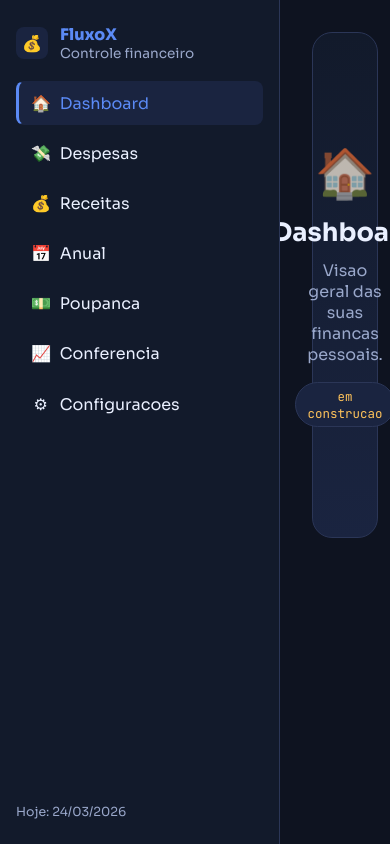
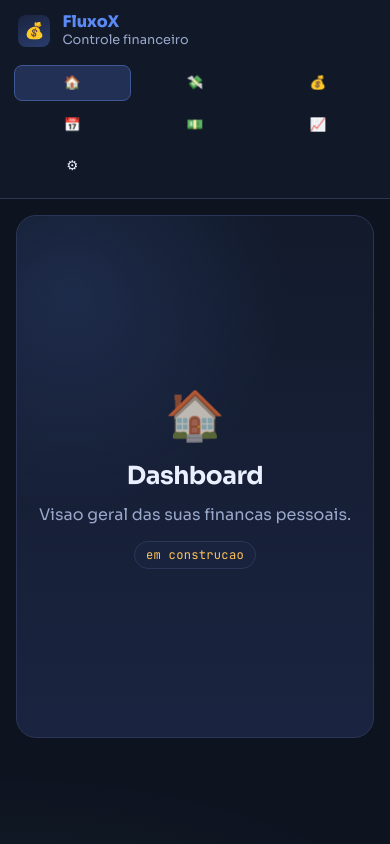
Before and after one commit to pedrohenriquesilva-dev/FluxoX, a React (Vite) app: page / in a window 390 px wide. Built offline with nearby package versions, Linux system fonts and the light colour scheme.

Commit message:
style: visual polish, hover states and responsive improvements

```diff
--- a/src/components/transactions/TransactionList.css
+++ b/src/components/transactions/TransactionList.css
@@ -1,47 +1,56 @@
 .transaction-list {
   border: 1px solid var(--border);
   border-radius: var(--radius-lg);
-  background: var(--card);
-  padding: 1rem;
+  background: linear-gradient(180deg, color-mix(in srgb, var(--card) 95%, #000), var(--card));
+  padding: 0.95rem;
   display: grid;
-  gap: 0.8rem;
+  gap: 0.75rem;
 }
 
 .transaction-list__header {
   display: flex;
   align-items: center;
   justify-content: space-between;
-  gap: 0.8rem;
+  gap: 0.75rem;
 }
 
 .transaction-list__title {
-  font-size: 1.1rem;
+  font-size: 1.04rem;
 }
 
 .transaction-list__count {
   color: var(--muted);
-  font-size: 0.85rem;
+  font-size: 0.82rem;
+  border: 1px solid var(--border);
+  border-radius: 999px;
+  padding: 0.14rem 0.52rem;
 }
 
 .transaction-list__empty {
-  padding: 0.4rem 0;
+  padding: 0.45rem 0;
 }
 
 .transaction-list__items {
   list-style: none;
   display: grid;
-  gap: 0.55rem;
+  gap: 0.5rem;
 }
 
 .transaction-list__item {
   border: 1px solid var(--border);
   border-radius: var(--radius-md);
-  background: var(--card2);
-  padding: 0.7rem;
+  background: color-mix(in srgb, var(--card2) 90%, transparent);
+  padding: 0.68rem;
   display: flex;
   align-items: center;
   justify-content: space-between;
-  gap: 0.8rem;
+  gap: 0.72rem;
+  transition: border-color 0.2s ease, transform 0.2s ease;
+}
+
+.transaction-list__item:hover {
+  border-color: color-mix(in srgb, var(--accent) 35%, var(--border));
+  transform: translateY(-1px);
 }
 
 .transaction-list__description {
@@ -49,19 +58,19 @@
 }
 
 .transaction-list__meta {
-  font-size: 0.82rem;
-  margin-top: 0.15rem;
+  font-size: 0.8rem;
+  margin-top: 0.12rem;
 }
 
 .transaction-list__right {
   display: grid;
   justify-items: end;
-  gap: 0.35rem;
+  gap: 0.32rem;
 }
 
 .transaction-list__actions {
   display: flex;
-  gap: 0.35rem;
+  gap: 0.32rem;
 }
 
 .transaction-list__btn {
@@ -70,15 +79,42 @@
   background: var(--card);
   color: var(--text);
   font: inherit;
-  font-size: 0.78rem;
-  padding: 0.32rem 0.55rem;
+  font-size: 0.76rem;
+  padding: 0.3rem 0.52rem;
   cursor: pointer;
   display: inline-flex;
   align-items: center;
-  gap: 0.3rem;
+  gap: 0.28rem;
+  transition: filter 0.2s ease, transform 0.2s ease;
+}
+
+.transaction-list__btn:hover {
+  filter: brightness(1.06);
+  transform: translateY(-1px);
 }
 
 .transaction-list__btn--danger {
   color: var(--danger);
   border-color: color-mix(in srgb, var(--danger) 45%, var(--border));
 }
+
+@media (max-width: 760px) {
+  .transaction-list__item {
+    align-items: flex-start;
+    flex-direction: column;
+  }
+
+  .transaction-list__right {
+    width: 100%;
+    justify-items: start;
+  }
+
+  .transaction-list__actions {
+    width: 100%;
+  }
+
+  .transaction-list__btn {
+    flex: 1;
+    justify-content: center;
+  }
+}
--- a/src/components/ui/Layout.css
+++ b/src/components/ui/Layout.css
@@ -1,13 +1,24 @@
 .layout {
   display: flex;
   min-height: 100vh;
-  background: var(--bg);
+  background: transparent;
 }
 
 .layout__main {
   flex: 1;
-  max-width: 1100px;
+  max-width: 1140px;
   width: 100%;
-  padding: 2rem;
+  padding: 1.4rem 1.6rem 2.2rem;
   overflow-y: auto;
+  margin-inline: auto;
 }
+
+@media (max-width: 900px) {
+  .layout {
+    flex-direction: column;
+  }
+
+  .layout__main {
+    padding: 1rem 1rem 1.5rem;
+  }
+}
--- a/src/components/ui/Sidebar.css
+++ b/src/components/ui/Sidebar.css
@@ -5,16 +5,18 @@
   top: 0;
   display: flex;
   flex-direction: column;
-  padding: 1.5rem 1rem;
-  background: var(--card);
+  padding: 1.2rem 0.9rem;
+  background: color-mix(in srgb, var(--card) 93%, #000 7%);
   border-right: 1px solid var(--border);
+  backdrop-filter: blur(10px);
 }
 
 .sidebar__logo {
   display: flex;
   align-items: center;
   gap: 0.75rem;
-  margin-bottom: 1.2rem;
+  margin-bottom: 1rem;
+  padding-inline: 0.3rem;
 }
 
 .sidebar__logo-mark {
@@ -23,23 +25,25 @@
   display: grid;
   place-items: center;
   border-radius: var(--radius-sm);
-  background: var(--card2);
+  background: linear-gradient(160deg, var(--card2), color-mix(in srgb, var(--accent) 24%, var(--card2)));
 }
 
 .sidebar__logo-name {
   color: var(--accent);
   font-weight: 800;
+  line-height: 1;
 }
 
 .sidebar__logo-sub {
   color: var(--muted);
-  font-size: 0.85rem;
+  font-size: 0.8rem;
+  margin-top: 0.12rem;
 }
 
 .sidebar__nav {
   display: flex;
   flex-direction: column;
-  gap: 0.4rem;
+  gap: 0.34rem;
 }
 
 .sidebar__item {
@@ -50,24 +54,27 @@
   color: var(--text);
   text-align: left;
   font: inherit;
+  font-size: 0.95rem;
   border-radius: var(--radius-sm);
-  padding: 0.65rem 0.75rem;
+  padding: 0.58rem 0.68rem;
   display: flex;
   align-items: center;
-  gap: 0.6rem;
+  gap: 0.58rem;
   cursor: pointer;
-  transition: background-color 0.2s ease, border-color 0.2s ease, color 0.2s ease;
+  transition: background-color 0.2s ease, border-color 0.2s ease, color 0.2s ease, transform 0.2s ease;
 }
 
 .sidebar__item:hover {
-  background: var(--card2);
-  border-color: var(--border);
+  background: color-mix(in srgb, var(--card2) 86%, transparent);
+  border-color: color-mix(in srgb, var(--muted) 25%, var(--border));
+  transform: translateX(1px);
 }
 
 .sidebar__item--active {
   color: var(--accent);
-  background: var(--card2);
+  background: color-mix(in srgb, var(--accent) 12%, var(--card2));
   border-left-color: var(--accent);
+  border-color: color-mix(in srgb, var(--accent) 40%, var(--border));
 }
 
 .sidebar__item-icon {
@@ -77,7 +84,45 @@
 
 .sidebar__footer {
   margin-top: auto;
-  padding-top: 1rem;
+  padding: 0.9rem 0.4rem 0.2rem;
   color: var(--muted);
-  font-size: 0.78rem;
+  font-size: 0.76rem;
 }
+
+@media (max-width: 900px) {
+  .sidebar {
+    width: 100%;
+    height: auto;
+    position: static;
+    border-right: 0;
+    border-bottom: 1px solid var(--border);
+    padding: 0.85rem;
+  }
+
+  .sidebar__nav {
+    display: grid;
+    grid-template-columns: repeat(4, minmax(0, 1fr));
+    gap: 0.35rem;
+  }
+
+  .sidebar__item {
+    justify-content: center;
+    border-left-width: 1px;
+    font-size: 0.84rem;
+    padding: 0.5rem 0.4rem;
+  }
+
+  .sidebar__item span:last-child {
+    display: none;
+  }
+
+  .sidebar__footer {
+    display: none;
+  }
+}
+
+@media (max-width: 600px) {
+  .sidebar__nav {
+    grid-template-columns: repeat(3, minmax(0, 1fr));
+  }
+}
--- a/src/components/ui/StatCard.css
+++ b/src/components/ui/StatCard.css
@@ -1,10 +1,17 @@
 .stat-card {
   border: 1px solid var(--border);
   border-radius: var(--radius-lg);
-  background: linear-gradient(180deg, var(--card), var(--card2));
-  padding: 1rem;
+  background: linear-gradient(180deg, color-mix(in srgb, var(--card) 92%, #000), var(--card2));
+  padding: 0.95rem;
   display: grid;
-  gap: 0.7rem;
+  gap: 0.62rem;
+  transition: border-color 0.2s ease, transform 0.2s ease, box-shadow 0.2s ease;
+}
+
+.stat-card:hover {
+  transform: translateY(-1px);
+  border-color: color-mix(in srgb, var(--accent) 45%, var(--border));
+  box-shadow: 0 10px 18px color-mix(in srgb, #000 24%, transparent);
 }
 
 .stat-card__top {
@@ -15,7 +22,8 @@
 
 .stat-card__title {
   color: var(--muted);
-  font-size: 0.9rem;
+  font-size: 0.86rem;
+  line-height: 1.3;
 }
 
 .stat-card__icon {
@@ -25,11 +33,13 @@
   place-items: center;
   border: 1px solid var(--border);
   border-radius: var(--radius-sm);
+  background: color-mix(in srgb, var(--card2) 90%, transparent);
 }
 
 .stat-card__value {
-  font-size: clamp(1.3rem, 2.2vw, 1.7rem);
+  font-size: clamp(1.25rem, 2vw, 1.62rem);
   font-weight: 700;
+  letter-spacing: -0.02em;
 }
 
 .stat-card__trend {
@@ -38,16 +48,25 @@
   align-items: center;
   width: fit-content;
   border-radius: 999px;
-  padding: 0.15rem 0.55rem;
-  font-size: 0.8rem;
+  padding: 0.17rem 0.56rem;
+  font-size: 0.78rem;
+  border: 1px solid transparent;
 }
 
 .stat-card__trend--up {
-  background: color-mix(in srgb, var(--success) 20%, transparent);
+  background: color-mix(in srgb, var(--success) 16%, transparent);
   color: var(--success);
+  border-color: color-mix(in srgb, var(--success) 40%, transparent);
 }
 
 .stat-card__trend--down {
-  background: color-mix(in srgb, var(--danger) 20%, transparent);
+  background: color-mix(in srgb, var(--danger) 16%, transparent);
   color: var(--danger);
+  border-color: color-mix(in srgb, var(--danger) 40%, transparent);
 }
+
+@media (max-width: 640px) {
+  .stat-card {
+    padding: 0.85rem;
+  }
+}
--- a/src/index.css
+++ b/src/index.css
@@ -26,8 +26,8 @@
 }
 
 *::-webkit-scrollbar {
-  width: 10px;
-  height: 10px;
+  width: 9px;
+  height: 9px;
 }
 
 *::-webkit-scrollbar-track {
@@ -35,7 +35,7 @@
 }
 
 *::-webkit-scrollbar-thumb {
-  background: var(--card2);
+  background: color-mix(in srgb, var(--muted) 28%, var(--card2));
   border-radius: 999px;
   border: 2px solid var(--card);
 }
@@ -43,13 +43,19 @@
 html,
 body,
 #root {
-  min-height: 100%;
+  min-height: 100vh;
 }
 
 body {
   font-family: var(--font);
   color: var(--text);
-  background: var(--bg);
+  background:
+    radial-gradient(1100px 550px at 100% -20%, color-mix(in srgb, var(--accent) 18%, transparent), transparent 55%),
+    radial-gradient(900px 460px at 0% 120%, color-mix(in srgb, var(--success) 10%, transparent), transparent 52%),
+    var(--bg);
+  line-height: 1.35;
+  -webkit-font-smoothing: antialiased;
+  text-rendering: optimizeLegibility;
 }
 
 .text-muted {
@@ -75,9 +81,10 @@ body {
 .font-mono {
   font-family: var(--mono);
 }
+
 .day5 {
   display: grid;
-  gap: 1.2rem;
+  gap: 1rem;
 }
 
 .day5__header {
@@ -88,28 +95,55 @@ body {
 }
 
 .day5__title {
-  font-size: clamp(1.25rem, 2.4vw, 1.8rem);
+  font-size: clamp(1.3rem, 2.2vw, 1.95rem);
+  letter-spacing: -0.02em;
 }
 
 .day5__grid {
   display: grid;
-  grid-template-columns: repeat(auto-fit, minmax(220px, 1fr));
-  gap: 0.9rem;
+  grid-template-columns: repeat(auto-fit, minmax(230px, 1fr));
+  gap: 0.75rem;
 }
 
 .day5__button {
   border: 1px solid var(--border);
-  background: var(--accent);
+  background: linear-gradient(180deg, color-mix(in srgb, var(--accent) 88%, #fff), var(--accent));
   color: var(--text);
   border-radius: var(--radius-sm);
-  padding: 0.55rem 0.9rem;
+  padding: 0.52rem 0.88rem;
   font: inherit;
+  font-weight: 600;
+  box-shadow: 0 4px 12px color-mix(in srgb, var(--accent) 28%, transparent);
   cursor: pointer;
+  transition: transform 0.18s ease, box-shadow 0.18s ease, filter 0.18s ease;
+}
+
+.day5__button:hover {
+  transform: translateY(-1px);
+  filter: brightness(1.04);
+  box-shadow: 0 8px 16px color-mix(in srgb, var(--accent) 35%, transparent);
+}
+
+.day5__button:active {
+  transform: translateY(0);
+}
+
+.day5__button:disabled {
+  opacity: 0.56;
+  cursor: not-allowed;
+  transform: none;
+  box-shadow: none;
+  filter: none;
 }
 
 .day5__button--ghost {
-  background: var(--card2);
-  color: var(--text);
+  background: color-mix(in srgb, var(--card2) 80%, transparent);
+  box-shadow: none;
+}
+
+.day5__button--ghost:hover {
+  filter: brightness(1.05);
+  box-shadow: none;
 }
 
 .day6__list {
@@ -139,3 +173,25 @@ body {
   background: var(--card2);
   padding: 0.55rem 0.7rem;
 }
+
+@media (max-width: 900px) {
+  .day5__header {
+    align-items: flex-start;
+    flex-direction: column;
+  }
+}
+
+@media (max-width: 640px) {
+  .day5 {
+    gap: 0.85rem;
+  }
+
+  .day5__grid {
+    grid-template-columns: 1fr;
+  }
+
+  .day5__button {
+    width: 100%;
+    justify-content: center;
+  }
+}
--- a/src/pages/Placeholder.css
+++ b/src/pages/Placeholder.css
@@ -1,37 +1,42 @@
 .placeholder {
-  min-height: 60vh;
+  min-height: 62vh;
   display: flex;
   flex-direction: column;
   align-items: center;
   justify-content: center;
-  gap: 0.75rem;
+  gap: 0.66rem;
   text-align: center;
   border: 1px solid var(--border);
   border-radius: var(--radius-lg);
-  background: linear-gradient(180deg, var(--card), var(--card2));
-  padding: 2rem;
+  background:
+    radial-gradient(circle at 15% 15%, color-mix(in srgb, var(--accent) 14%, transparent), transparent 40%),
+    linear-gradient(180deg, var(--card), var(--card2));
+  padding: clamp(1.2rem, 4vw, 2.4rem);
 }
 
 .placeholder__icon {
-  font-size: clamp(3rem, 8vw, 5rem);
+  font-size: clamp(3rem, 8vw, 4.7rem);
   opacity: 0.72;
 }
 
 .placeholder__title {
-  font-size: clamp(1.6rem, 3vw, 2.2rem);
+  font-size: clamp(1.55rem, 3vw, 2.15rem);
   font-weight: 700;
+  letter-spacing: -0.02em;
 }
 
 .placeholder__sub {
   max-width: 560px;
+  line-height: 1.45;
 }
 
 .placeholder__badge {
-  margin-top: 0.3rem;
-  background: var(--card2);
+  margin-top: 0.26rem;
+  background: color-mix(in srgb, var(--card2) 82%, transparent);
   border: 1px solid var(--border);
   border-radius: 999px;
-  padding: 0.3rem 0.7rem;
+  padding: 0.3rem 0.68rem;
   color: var(--warning);
-  font-size: 0.78rem;
+  font-size: 0.76rem;
+  letter-spacing: 0.02em;
 }
```
